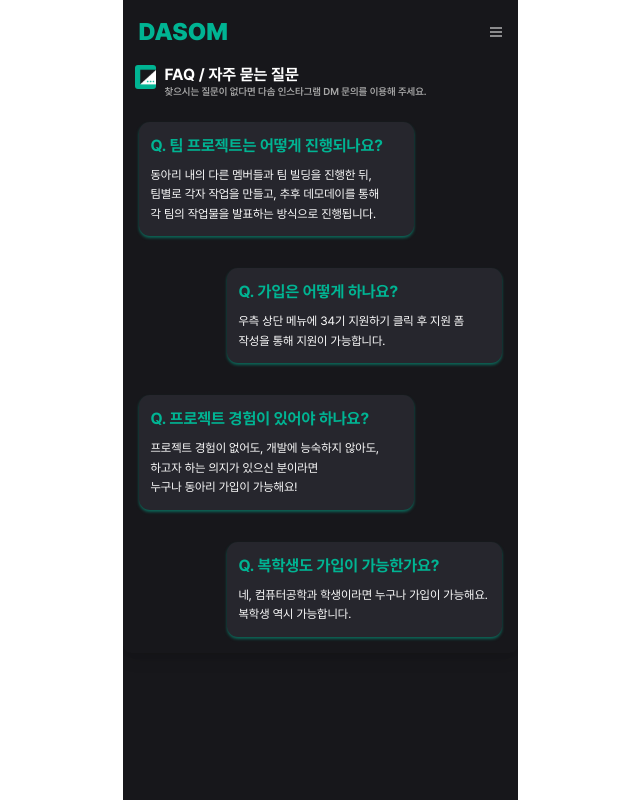
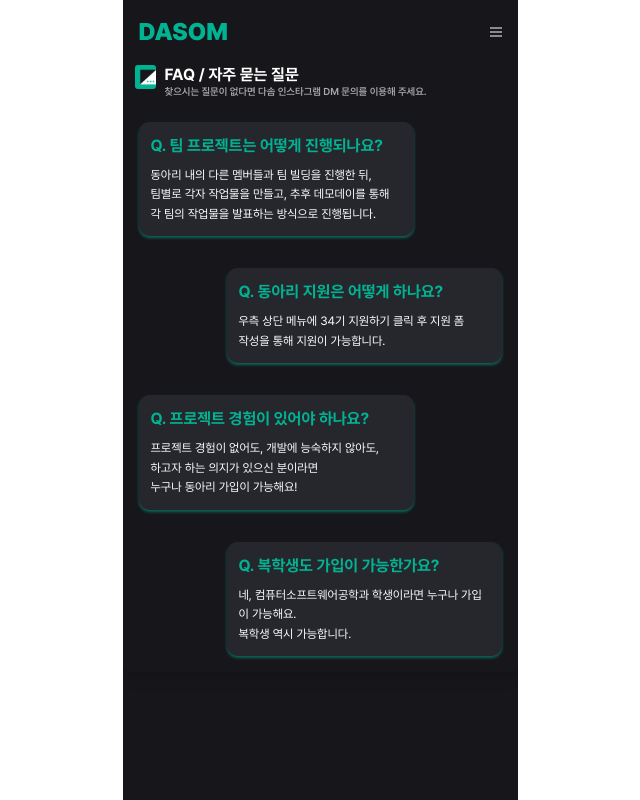
Before and after one commit to DASOM-GitHub/dasom-web-frontend, a React (Create React App) app: page /faq in a window 1280 px wide. Shown: the whole page, without its empty margins (320-960 px from the left). Built offline with nearby package versions, Linux system fonts and the light colour scheme.

Commit message:
hotfix: FAQ 오타수정

```diff
--- a/src/components/UI/FAQ_Section.tsx
+++ b/src/components/UI/FAQ_Section.tsx
@@ -51,12 +51,12 @@ const FAQSection: React.FC = () => {
         <FAQItem
           question="Q. 팀 프로젝트는 어떻게 진행되나요?"
           answer={`동아리 내의 다른 멤버들과 팀 빌딩을 진행한 뒤,
-          팀별로 각자 작업을 만들고, 추후 데모데이를 통해
+          팀별로 각자 작업물을 만들고, 추후 데모데이를 통해
           각 팀의 작업물을 발표하는 방식으로 진행됩니다.`}
           alignment='self-start'
         />
         <FAQItem
-          question="Q. 가입은 어떻게 하나요?"
+          question="Q. 동아리 지원은 어떻게 하나요?"
           answer={`우측 상단 메뉴에 34기 지원하기 클릭 후 지원 폼
           작성을 통해 지원이 가능합니다.`}
           alignment='self-end'
@@ -70,7 +70,7 @@ const FAQSection: React.FC = () => {
         />
         <FAQItem
           question="Q. 복학생도 가입이 가능한가요?"
-          answer={`네, 컴퓨터공학과 학생이라면 누구나 가입이 가능해요.
+          answer={`네, 컴퓨터소프트웨어공학과 학생이라면 누구나 가입이 가능해요.
           복학생 역시 가능합니다.`}
           alignment='self-end'
         />
```
